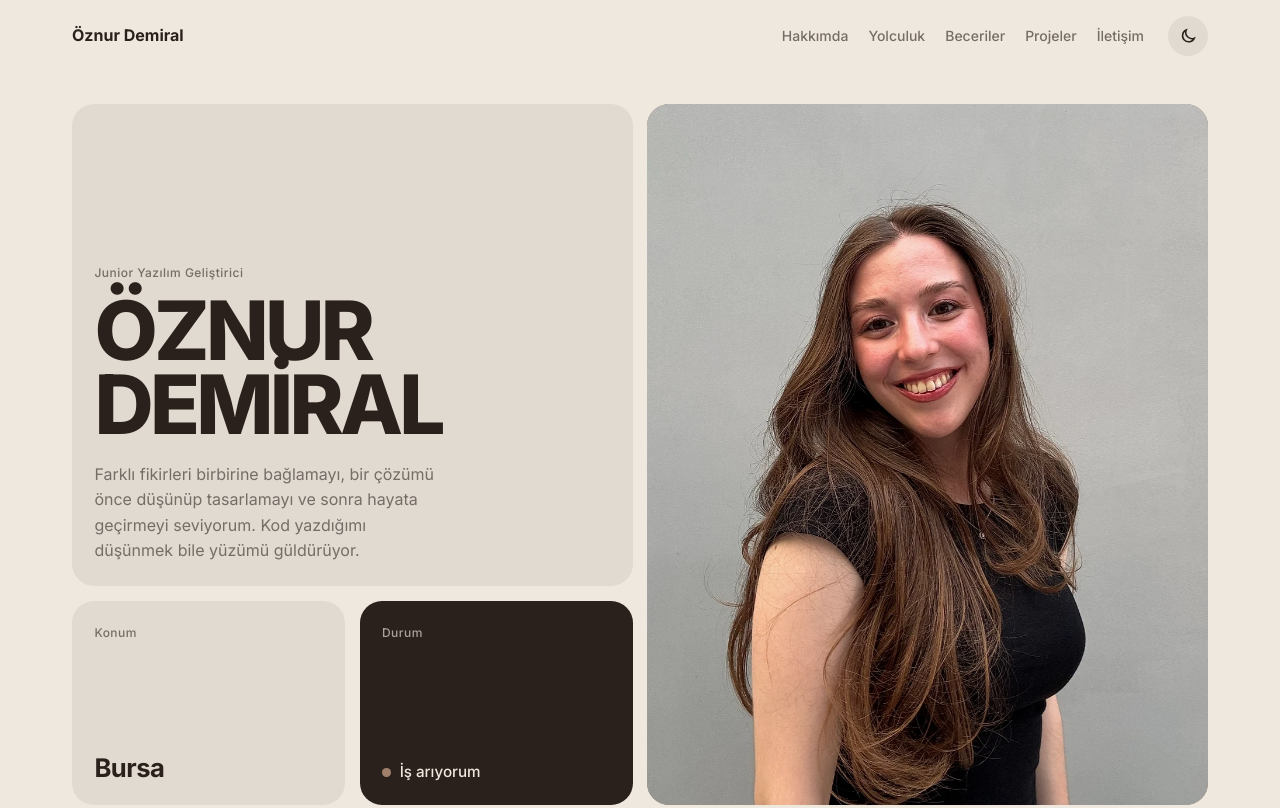
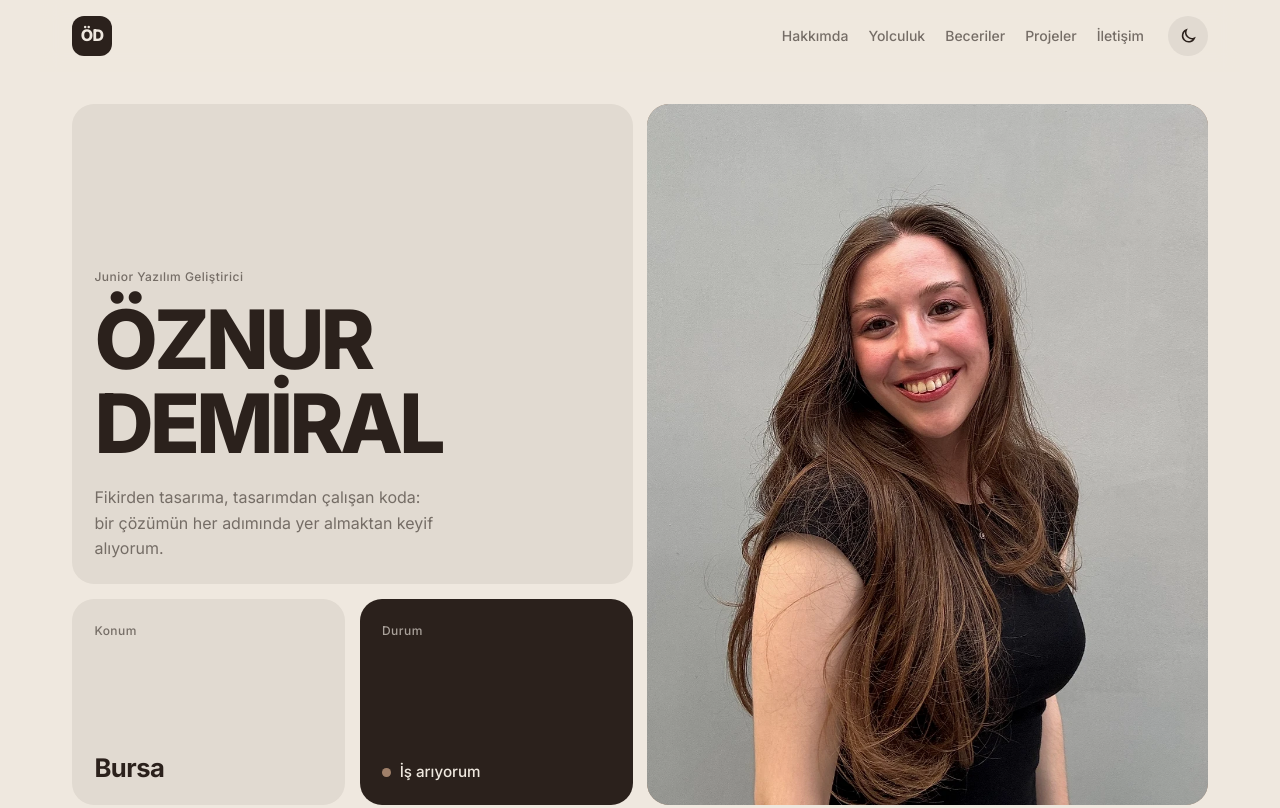
Before and after one commit to demiraloznur/demiraloznur.github.io, a website with bundled scripts: page index.html in a window 1280 px wide. Shown: the top 808 px of the page. Built offline with nearby package versions, Linux system fonts and the light colour scheme.

Commit message:
Giriş metni yenilendi; üst köşede ad yerine ÖD monogramı; başlık satır aralığı düzeltildi

```diff
--- a/css/style.css
+++ b/css/style.css
@@ -77,7 +77,7 @@ a { color: inherit; }
 .dev-baslik--ad {
   font-size: clamp(2.8rem, 6.4vw, 5.6rem);
   letter-spacing: -.045em;
-  line-height: .9;
+  line-height: 1.02; /* İ'nin noktası üst satıra değmesin */
 }
 
 .bolum-baslik {
@@ -112,10 +112,26 @@ a { color: inherit; }
 }
 
 .marka {
-  font-weight: 700;
   text-decoration: none;
   margin-right: auto;
+  border-radius: 12px;
 }
+
+/* Sekme ikonuyla (assets/favicon.svg) aynı monogram */
+.monogram {
+  display: grid;
+  place-items: center;
+  width: 2.5rem;
+  height: 2.5rem;
+  border-radius: 12px;
+  background: var(--ink);
+  color: var(--bg);
+  font-size: 1rem;
+  font-weight: 800;
+  letter-spacing: -.04em;
+  transition: transform .35s var(--egri), background-color .5s, color .5s;
+}
+.marka:hover .monogram { transform: rotate(-6deg) scale(1.06); }
 
 .menu {
   display: flex;
--- a/index.html
+++ b/index.html
@@ -11,7 +11,7 @@
     <meta property="og:type" content="website">
     <meta property="og:locale" content="tr_TR">
     <meta property="og:title" content="Öznur Demiral — Junior Yazılım Geliştirici">
-    <meta property="og:description" content="Farklı fikirleri birbirine bağlamayı, düşünüp tasarlamayı ve hayata geçirmeyi seven junior yazılım geliştirici.">
+    <meta property="og:description" content="Fikirden tasarıma, tasarımdan çalışan koda: bir çözümün her adımında yer almaktan keyif alan junior yazılım geliştirici.">
     <meta property="og:url" content="https://demiraloznur.github.io/">
     <meta property="og:image" content="https://demiraloznur.github.io/assets/img/oznur-960.jpg">
     <script>
@@ -33,7 +33,7 @@
     <a class="atla" href="#icerik">İçeriğe geç</a>
 
     <header class="ust-bar">
-      <a class="marka" href="#ust">Öznur Demiral</a>
+      <a class="marka" href="#ust" aria-label="Öznur Demiral — başa dön"><span class="monogram" aria-hidden="true">ÖD</span></a>
       <nav aria-label="Bölümler">
         <ul class="menu">
           <li><a href="#hakkimda">Hakkımda</a></li>
@@ -55,7 +55,7 @@
           <div class="kutu kutu--baslik">
             <p class="etiket">Junior Yazılım Geliştirici</p>
             <h1 class="dev-baslik dev-baslik--ad">ÖZNUR<br>DEMİRAL</h1>
-            <p class="giris">Farklı fikirleri birbirine bağlamayı, bir çözümü önce düşünüp tasarlamayı ve sonra hayata geçirmeyi seviyorum. Kod yazdığımı düşünmek bile yüzümü güldürüyor.</p>
+            <p class="giris">Fikirden tasarıma, tasarımdan çalışan koda: bir çözümün her adımında yer almaktan keyif alıyorum.</p>
           </div>
 
           <figure class="kutu kutu--foto">
```
